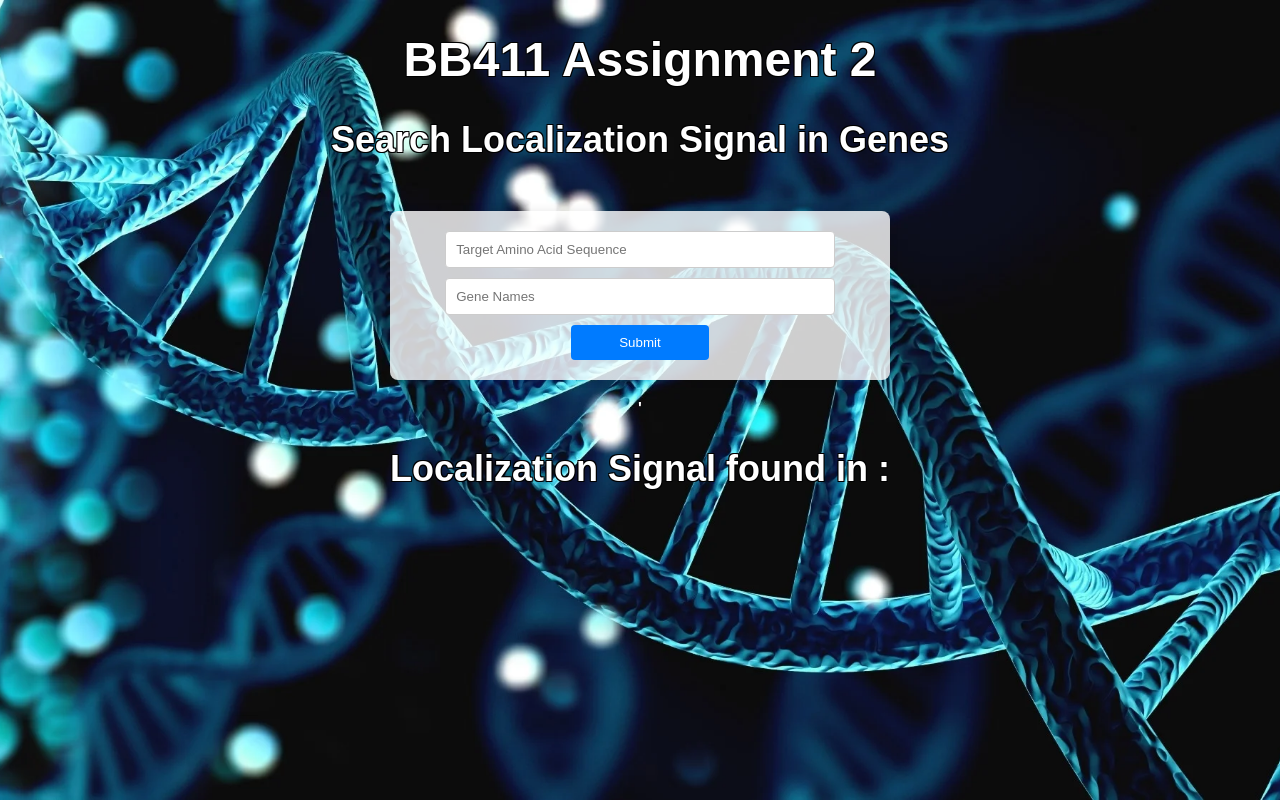
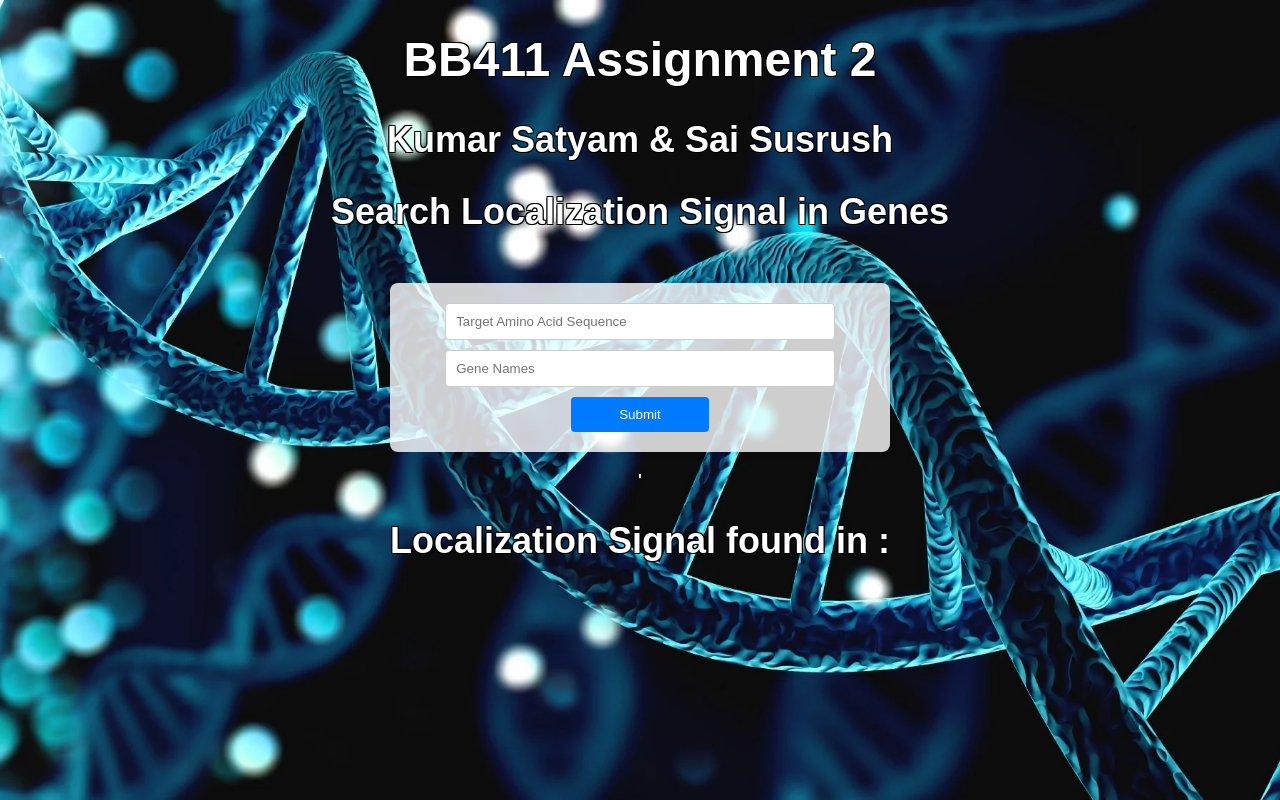
Before and after one commit to KSatyamiitb/Localization_Signal_Search, a React (Create React App) app in the folder frontend/: page / in a window 1280 px wide. Built offline with nearby package versions, Linux system fonts and the light colour scheme.

Commit message:
Student Name added

```diff
--- a/frontend/src/App.js
+++ b/frontend/src/App.js
@@ -27,6 +27,7 @@ function App() {
         <div className="App">
           <header className="header">
             <h1>BB411 Assignment 2</h1>
+            <h2>Kumar Satyam & Sai Susrush</h2>
             <h2>Search Localization Signal in Genes</h2>
           </header>
           <div className="form-container">
```
